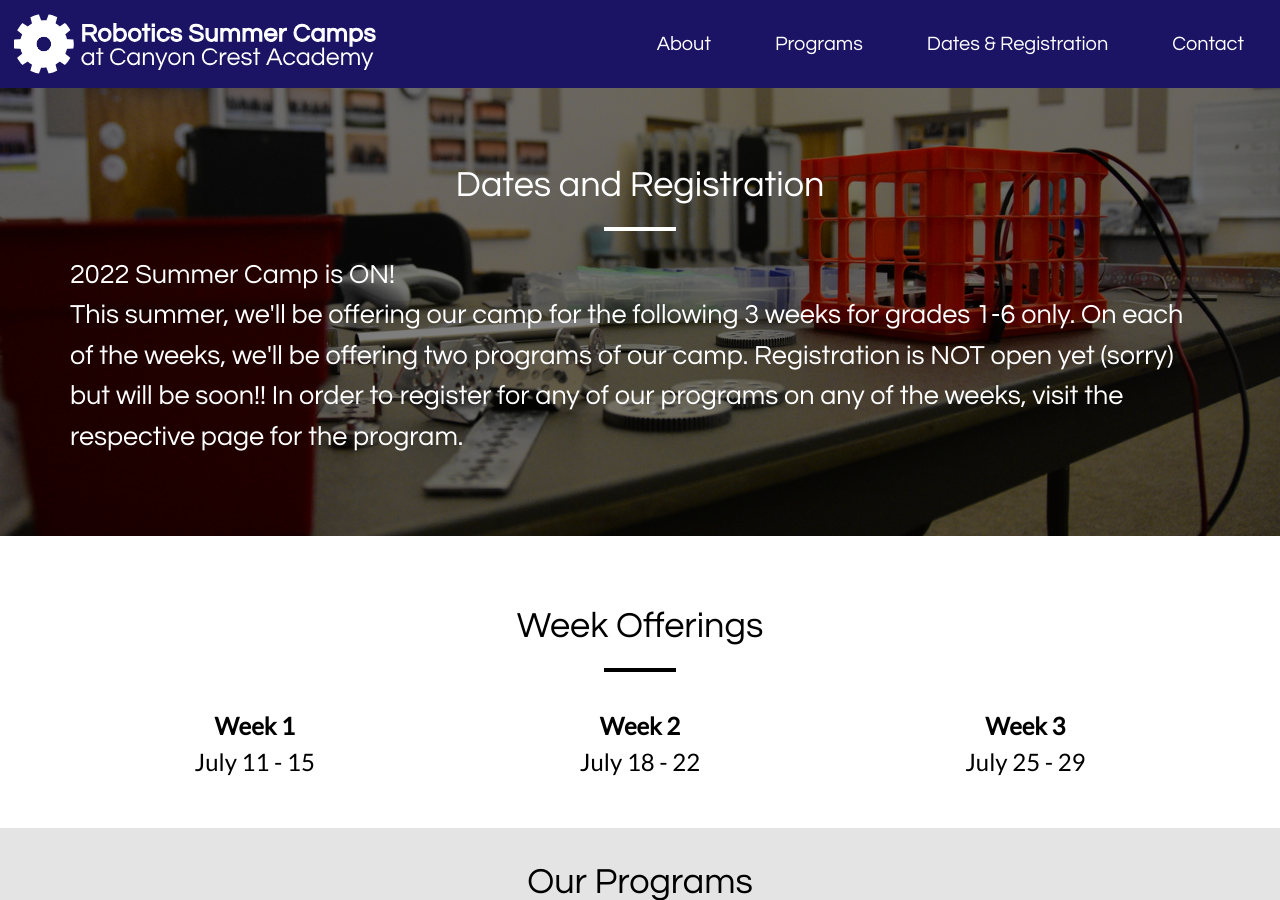
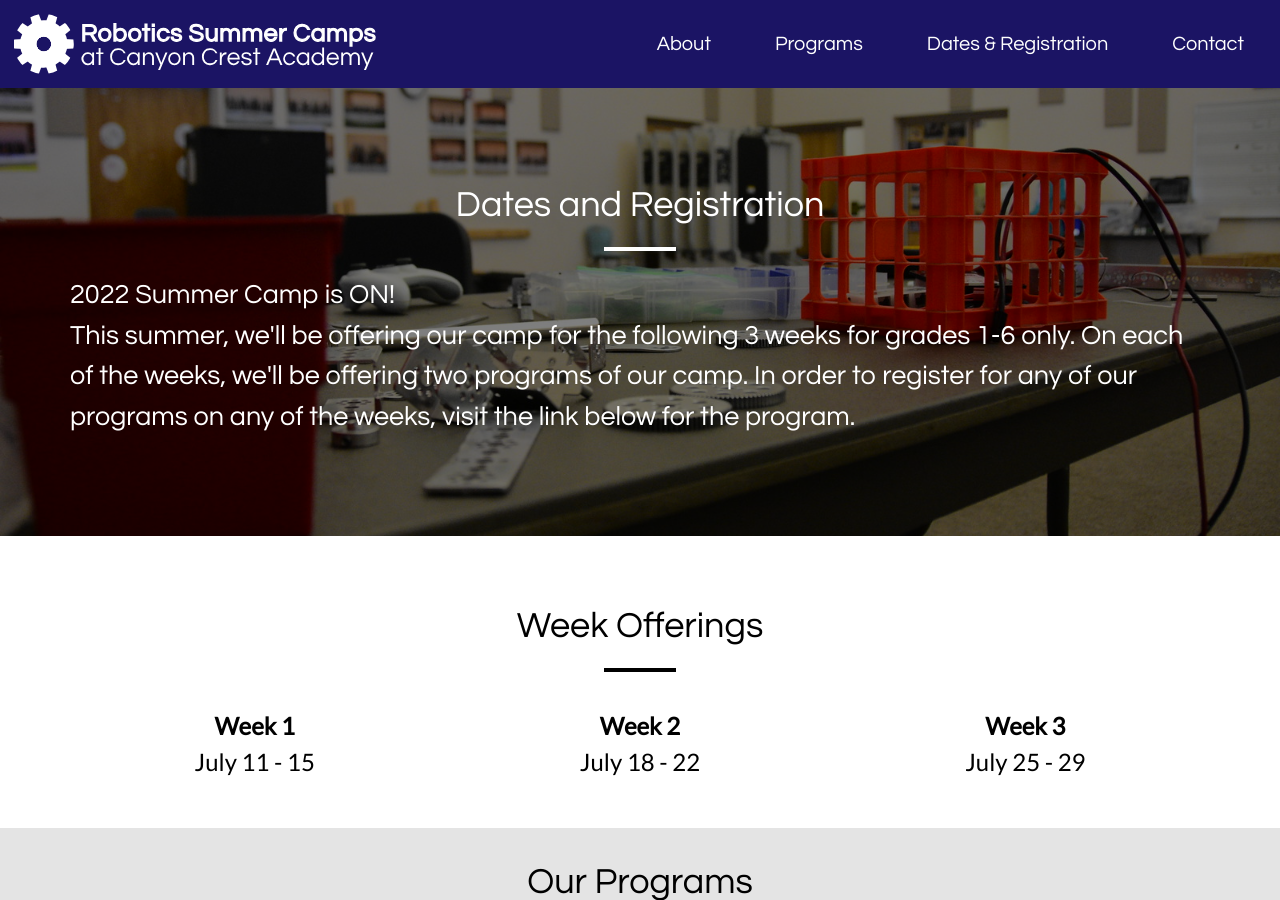
Before and after one commit to Team3128/camp, a Jekyll site: the page built from register.html, in a window 1280 px wide and 900 px high. Built offline with Jekyll 4.4.1, drawn with Linux system fonts in a browser that asks for light colours; nearby versions of some CDN libraries.

Commit message:
Registration instructions for Summer Camp 2022 on Dates and Registration page.

```diff
--- a/register.html
+++ b/register.html
@@ -17,8 +17,8 @@ permalink: /register/
                     <br>
                     This summer, we'll be offering our camp for the following 3 weeks for grades 1-6 only.
                     On each of the weeks, we'll be offering two programs of our camp.
-                    Registration is NOT open yet (sorry) but will be soon!!  In order to register for any of our programs on any of the weeks,
-                    visit the respective page for the program.
+                    In order to register for any of our programs on any of the weeks,
+                    visit the link below for the program.
                 </h2>
             </div>
         </div>
```
